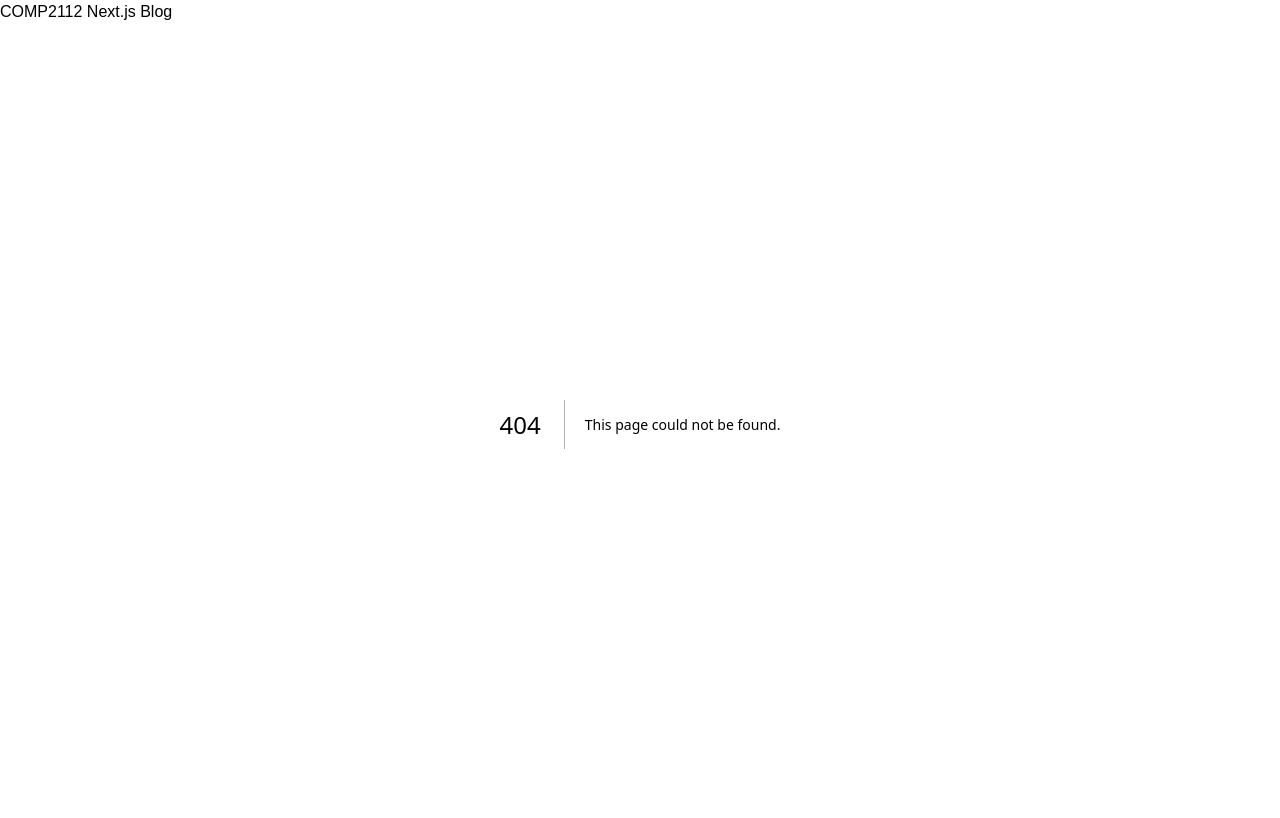
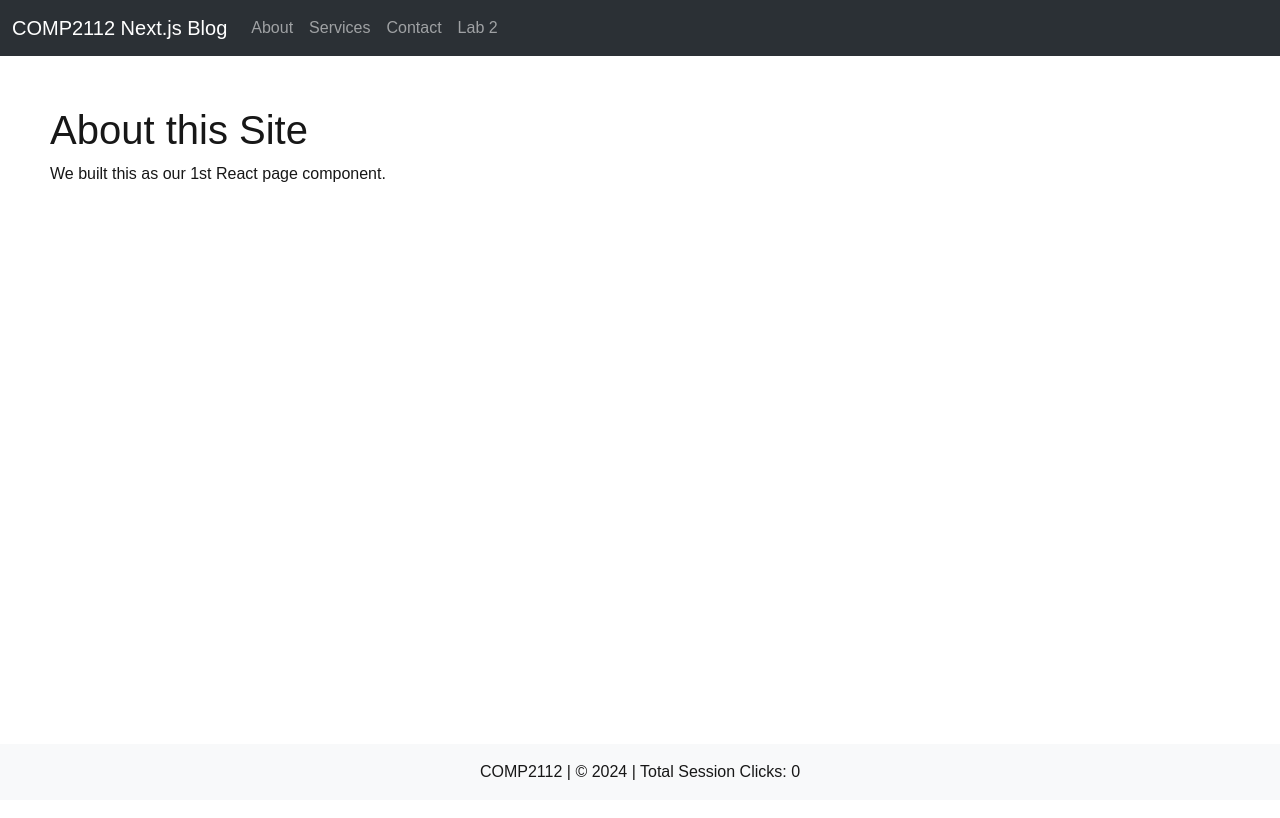
Before and after one commit to ifotn/comp2112-next-blog-f24, a Next.js app: page /about in a window 1280 px wide. Before the commit this address had no page. Shown: the top 818 px of the page. Built offline with nearby package versions, Linux system fonts and the light colour scheme.

Commit message:
l5 - next nav + components

```diff
--- /dev/null
+++ b/app/about/page.js
@@ -0,0 +1,8 @@
+export default function About() {
+    return (
+        <main>
+            <h1>About this Site</h1>
+            <p>We built this as our 1st React page component.</p>
+        </main>
+    )
+}
--- /dev/null
+++ b/app/components/footer.js
@@ -0,0 +1,9 @@
+export default function Footer() {
+    return (
+        <section class="bg-light text-center fixed-bottom p-3">
+            <div class="container">
+                COMP2112 | &copy; 2024 | Total Session Clicks: <span id="sessionCounter">0</span>
+            </div>
+        </section>
+    )
+}
--- a/app/components/header.js
+++ b/app/components/header.js
@@ -1,7 +1,22 @@
+import Link from "next/link"
+
 export default function Header() {
     return (
-        <nav>
-            COMP2112 Next.js Blog
+        <nav className="navbar navbar-expand-lg bg-body-tertiary" data-bs-theme="dark">
+            <div className="container-fluid">
+            <Link className="navbar-brand" href="/" id="home">COMP2112 Next.js Blog</Link>
+            <button className="navbar-toggler" type="button" data-bs-toggle="collapse" data-bs-target="#navbarNavAltMarkup" aria-controls="navbarNavAltMarkup" aria-expanded="false" aria-label="Toggle navigation">
+                <span className="navbar-toggler-icon"></span>
+            </button>
+            <div className="collapse navbar-collapse" id="navbarNavAltMarkup">
+                <div className="navbar-nav">
+                <Link className="nav-link" href="/about" id="about"><i className="bi bi-info-square"></i> About</Link>
+                <Link className="nav-link" href="/services" id="services"><i className="bi bi-list-check"></i> Services</Link>
+                <Link className="nav-link" href="/contact" id="contact"><i className="bi bi-envelope"></i> Contact</Link>
+                <a className="nav-link" href="#" id="lab2"><i className="bi bi-list-task"></i> Lab 2</a>
+                </div>
+            </div>
+            </div>
         </nav>
     )
 }
--- a/app/globals.css
+++ b/app/globals.css
@@ -40,3 +40,7 @@ a {
     color-scheme: dark;
   }
 }
+
+main {
+  margin: 50px;
+}
--- a/app/layout.js
+++ b/app/layout.js
@@ -7,6 +7,9 @@ import "./globals.css";
 
 // add header
 import Header from "./components/header";
+import Footer from "./components/footer";
+
+import Script from "next/script";
 
 const geistSans = localFont({
   src: "./fonts/GeistVF.woff",
@@ -30,6 +33,8 @@ export default function RootLayout({ children }) {
       <body className={`${geistSans.variable} ${geistMono.variable}`}>
         <Header />
         {children}
+        <Script src="https://cdn.jsdelivr.net/npm/bootstrap@5.3.3/dist/js/bootstrap.bundle.min.js"></Script>
+        <Footer />
       </body>
     </html>
   );
```
Also changed, not shown: app/services/page.js (added, +8 -0 lines).
